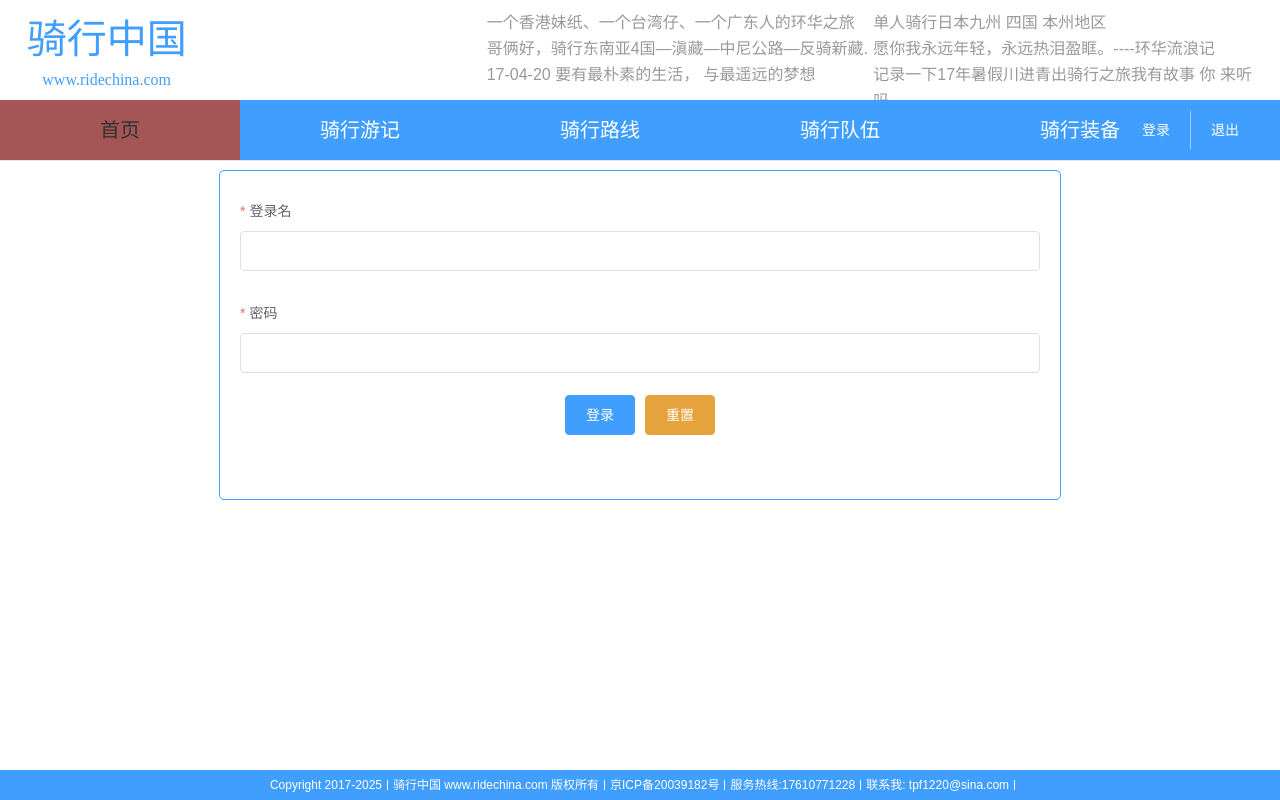
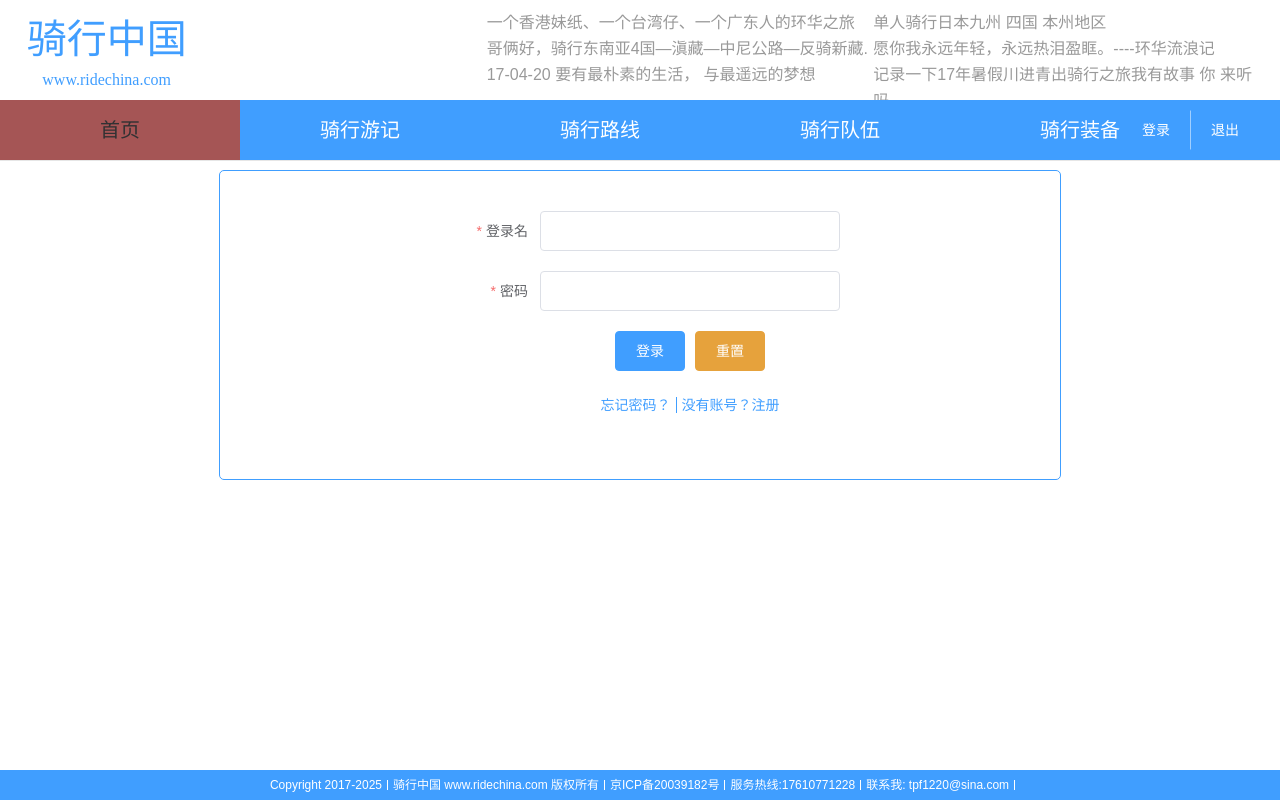
Before and after one commit to FastTurbo/ride-all-china, a Vue app: page /#/login in a window 1280 px wide. Built offline with nearby package versions, Linux system fonts and the light colour scheme.

Commit message:
add login button

```diff
--- a/src/components/LoginComponent.vue
+++ b/src/components/LoginComponent.vue
@@ -2,8 +2,9 @@
   <div >
     <el-form
       class="login-form"
-      :label-position="right"
+      label-width="100px"
       :model="user">
+
       <el-form-item
         label="登录名"
         prop="name"
@@ -23,6 +24,11 @@
       <el-form-item>
         <el-button type="primary" @click="login('user')">登录</el-button>
         <el-button type="warning" @click="reset('user')">重置</el-button>
+        <p class="tips">
+          <router-link class="link" to="">忘记密码？</router-link>
+
+          <router-link class="link" to="">没有账号？注册</router-link>
+        </p>
       </el-form-item>
       <el-form-item>
 
@@ -41,6 +47,18 @@ export default {
         password:''
       }
     }
+  },
+  created () {
+    this.user.name = ''
+    this.user.password = ''
+  },
+  methods:{
+    login(user) {
+
+    },
+    reset(user) {
+
+    }
   }
 
 }
@@ -54,6 +72,24 @@ export default {
     margin:0 auto;
     padding:20px;
 
+    .el-form-item{
+      width:400px;
+      margin:20px auto 0;
+    }
+
+  }
+
+  .tips{
+    color:#409eff;
+    .link{
+      text-decoration: none;
+      color:#409eff;
+      padding:0 5px;
+
+      &:first-child{
+        border-right:1px solid #409eff;
+      }
+    }
   }
 
 </style>
```
